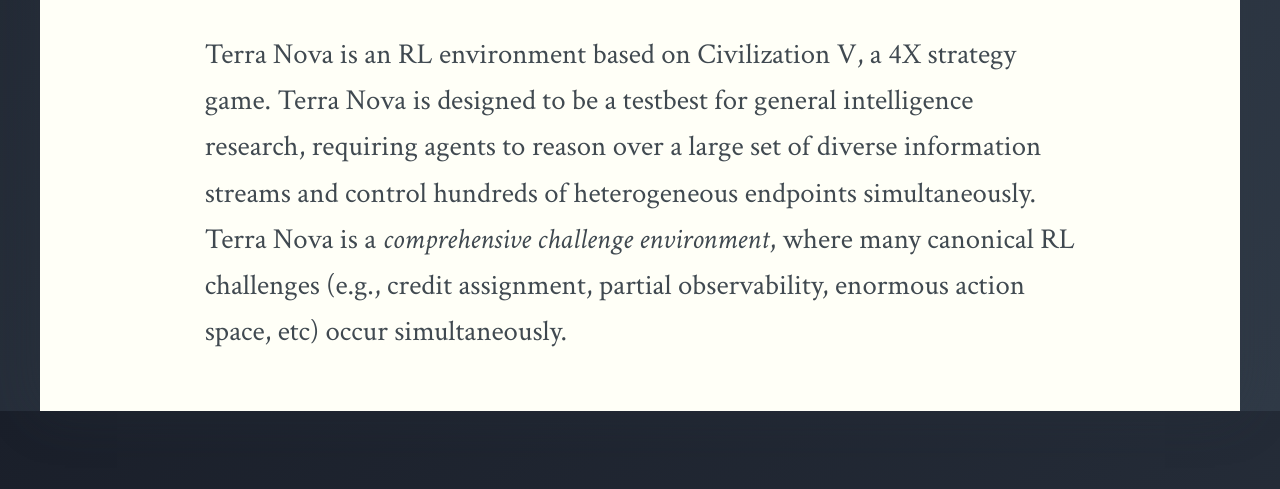
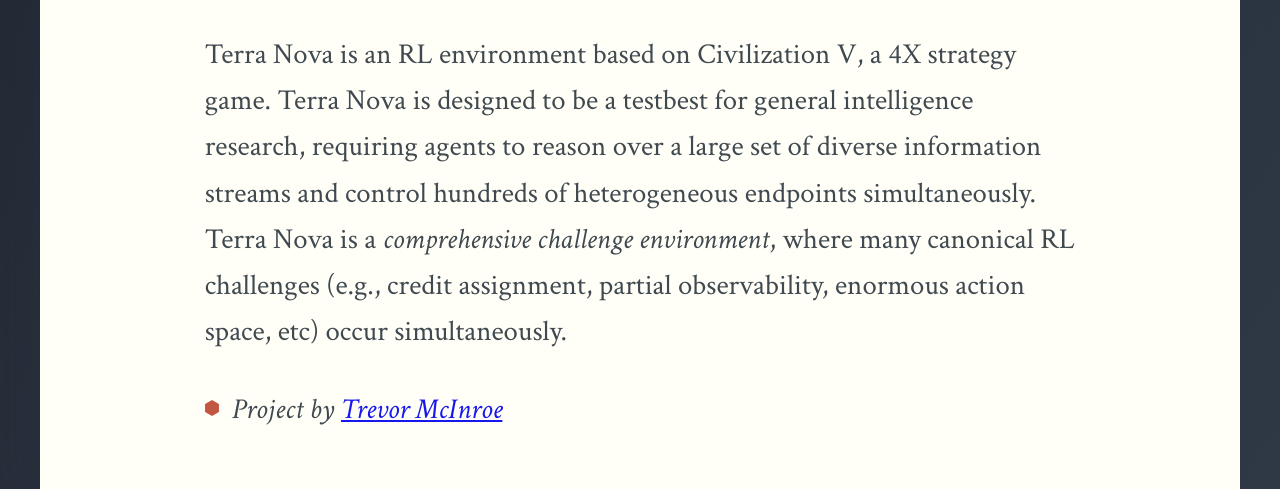
Before and after one commit to trevormcinroe/trevormcinroe.github.io, a Jekyll site: the page terra_nova.html, which Jekyll copies as it is, in a window 1280 px wide and 900 px high, scrolled down 810 px, cut to the strip 411-900 px from the top of the window. Built offline with Jekyll 4.4.1, drawn with Linux system fonts in a browser that asks for light colours.

Commit message:
responsive logo

```diff
--- a/terra_nova.html
+++ b/terra_nova.html
@@ -441,6 +441,20 @@
             <p class="hero-subtitle" style="max-width: 60ch; margin: 0 auto; padding: 1rem 0; margin-inline: auto;">
               Terra Nova is an RL environment based on Civilization V, a 4X strategy game. Terra Nova is designed to be a testbest for general intelligence research, requiring agents to reason over a large set of diverse information streams and control hundreds of heterogeneous endpoints simultaneously. Terra Nova is a <i>comprehensive challenge environment</i>, where many canonical RL challenges (e.g., credit assignment, partial observability, enormous action space, etc) occur simultaneously.
             </p>
+
+            <p class="hero-subtitle" style="max-width: 60ch; margin: 0 auto; padding: 1rem 0; margin-inline: auto;">
+              <svg viewBox="0 0 100 115"
+                   width="14"
+                   height="16"
+                   style="vertical-align: 0.05em; margin-right: 0.4rem;"
+                   fill="#BB4430"
+                   xmlns="http://www.w3.org/2000/svg">
+                <polygon points="50,0 100,29 100,86 50,115 0,86 0,29"
+                          />
+              </svg>
+
+              <i>Project by <a href="https://trevormcinroe.github.io">Trevor McInroe<a/></i>
+            </p>
         </main>
 
     </div>
```
